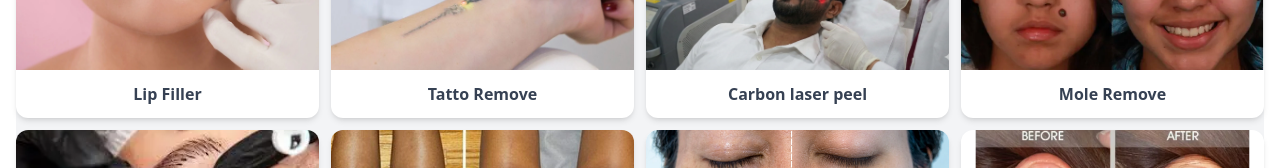
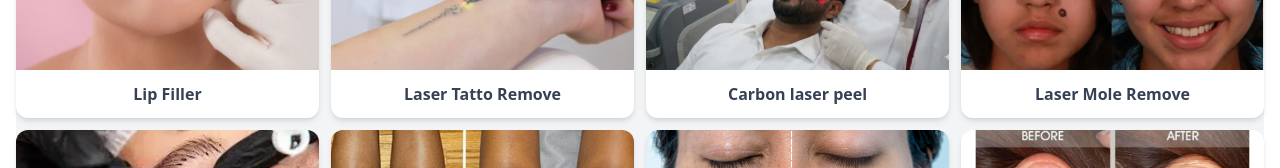
Before and after one commit to anchal-github123/DermalifeClinic, a React (Vite) app in the folder Frontend/: page /gallery in a window 1280 px wide. Shown: the part 273-441 px from the top of the page. Built offline with nearby package versions, Linux system fonts and the light colour scheme.

Commit message:
spell check

```diff
--- a/Frontend/src/components/ClinicGallery.jsx
+++ b/Frontend/src/components/ClinicGallery.jsx
@@ -14,9 +14,9 @@ import img12 from "../assets/images/Acne-scars (1).webp";
 export default function ClinicGallery() {
   const images = [
     { src: img1, name: "Lip Filler" },
-    { src: img2, name: "Tatto Remove" },
+    { src: img2, name: "Laser Tatto Remove" },
     { src: img3, name: "Carbon laser peel" },
-     { src: img4, name: "Mole Remove" },
+     { src: img4, name: "Laser Mole Remove" },
     { src: img6, name: "Eyebrow Micropigmentation" },
     { src: img9, name: "Dark Knees Treatment" },
     { src: img10, name: "Melasma Treatment" },
```
